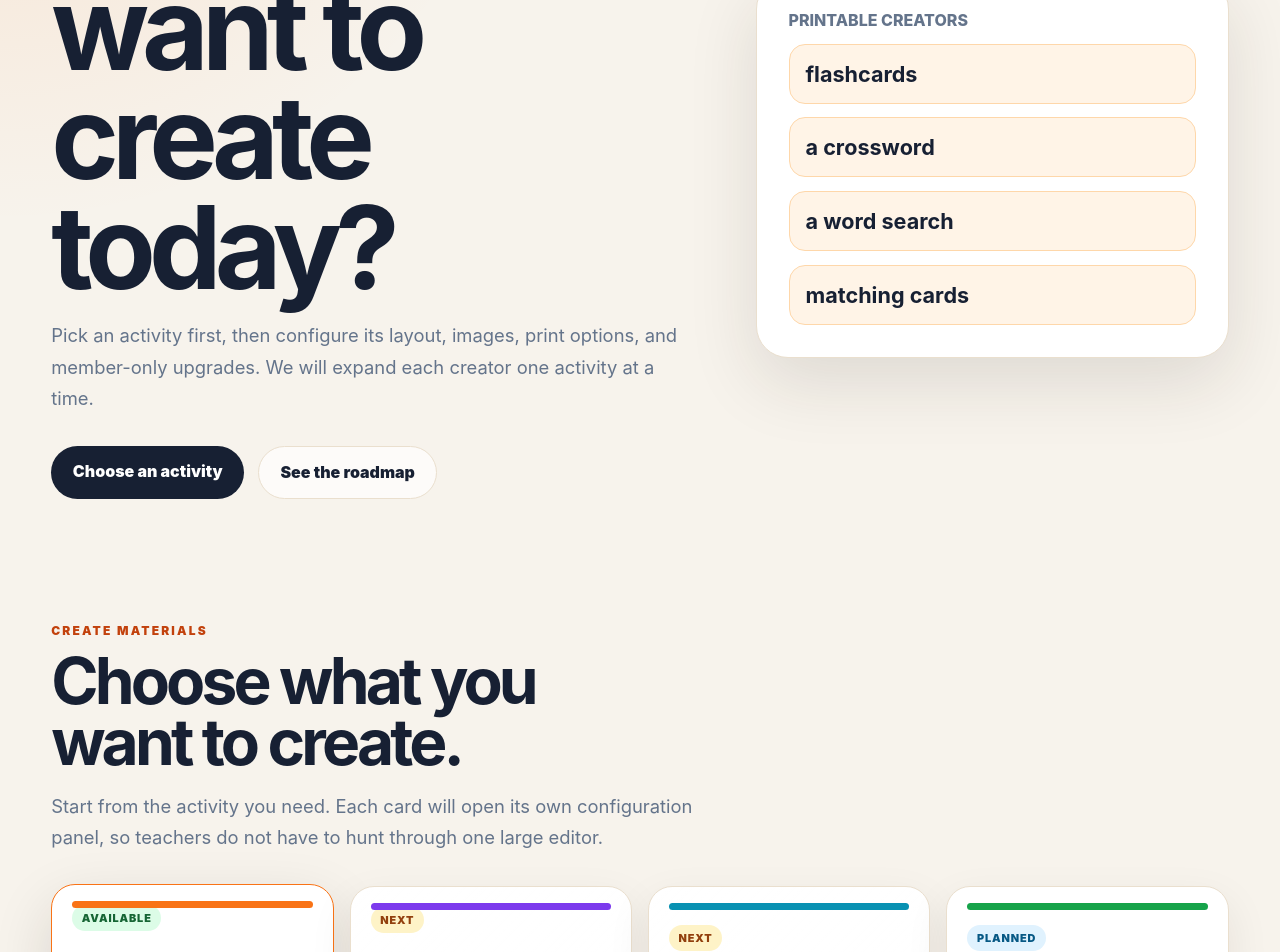
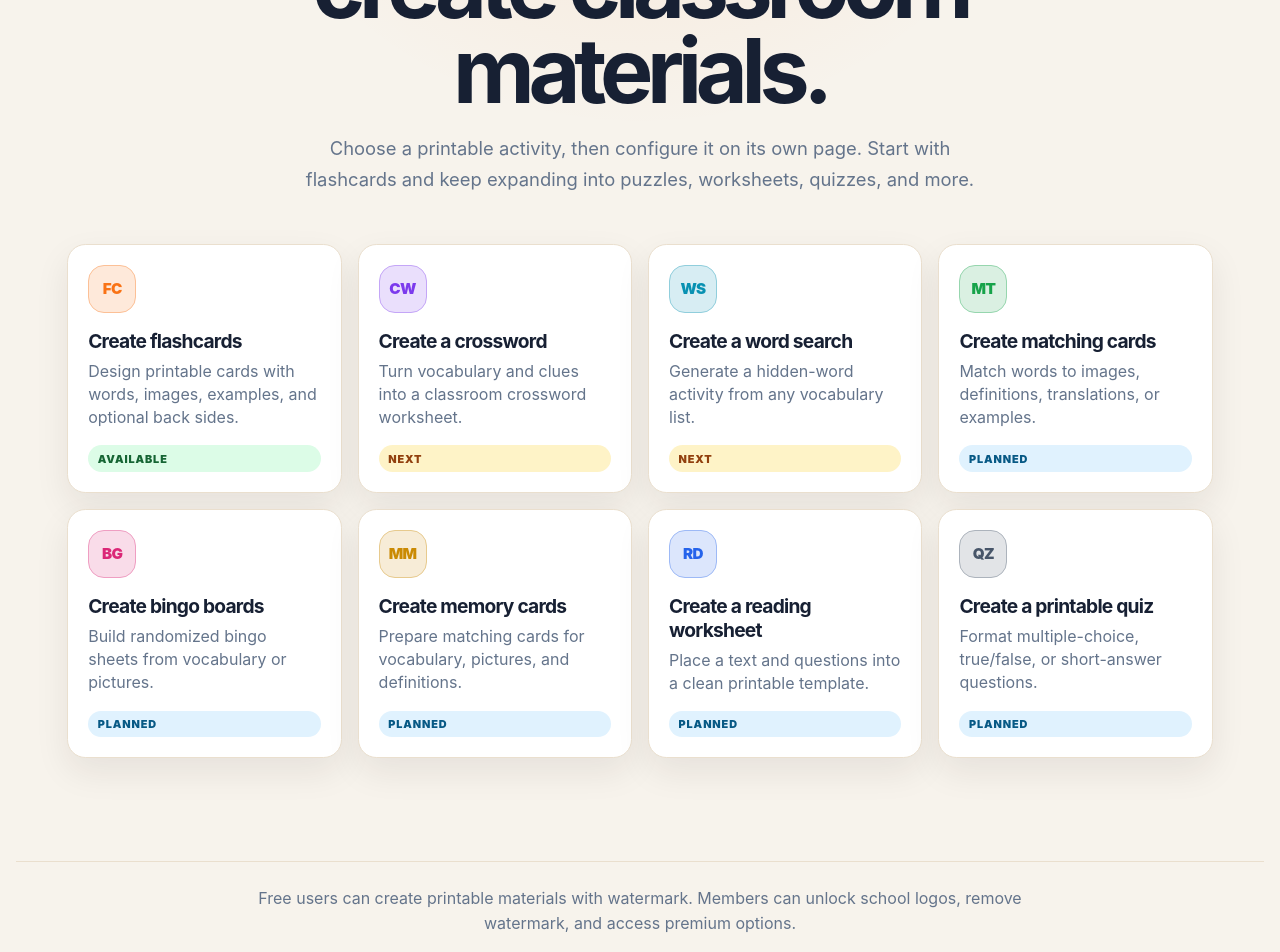
Before and after one commit to Towi04/Teachers, a Next.js app: page / in a window 1280 px wide. Shown: the part 320-1272 px from the top of the page. Built offline with nearby package versions, Linux system fonts and the light colour scheme.

Commit message:
Move activity configuration to dedicated pages
Co-authored-by: Towi04 <Towi04@users.noreply.github.com>

```diff
--- a/app/globals.css
+++ b/app/globals.css
@@ -49,6 +49,12 @@ main {
   min-height: 100vh;
 }
 
+.tool-home {
+  background:
+    radial-gradient(circle at top, rgba(249, 115, 22, 0.13), transparent 28rem),
+    var(--background);
+}
+
 .topbar {
   align-items: center;
   backdrop-filter: blur(18px);
@@ -84,6 +90,103 @@ main {
   gap: clamp(2rem, 5vw, 5rem);
   grid-template-columns: minmax(0, 1.15fr) minmax(18rem, 0.85fr);
   padding: clamp(3rem, 8vw, 7rem) clamp(1rem, 4vw, 4rem) 3rem;
+}
+
+.tools-hero {
+  margin: 0 auto;
+  max-width: 62rem;
+  padding: clamp(3rem, 8vw, 6rem) clamp(1rem, 4vw, 4rem) 2rem;
+  text-align: center;
+}
+
+.tools-hero h1 {
+  font-size: clamp(2.8rem, 7vw, 6.6rem);
+  letter-spacing: -0.07em;
+  line-height: 0.95;
+  margin: 0;
+}
+
+.tools-hero p:not(.eyebrow) {
+  color: var(--muted);
+  font-size: 1.15rem;
+  line-height: 1.7;
+  margin: 1.25rem auto 0;
+  max-width: 44rem;
+}
+
+.tool-grid-section {
+  margin: 0 auto;
+  max-width: 78rem;
+  padding: 1rem clamp(1rem, 4vw, 4rem) clamp(4rem, 8vw, 7rem);
+}
+
+.tool-grid {
+  display: grid;
+  gap: 1rem;
+  grid-template-columns: repeat(4, minmax(0, 1fr));
+}
+
+.tool-card {
+  background: white;
+  border: 1px solid var(--line);
+  border-radius: 1.15rem;
+  box-shadow: 0 14px 34px rgba(38, 31, 24, 0.08);
+  display: grid;
+  gap: 1rem;
+  min-height: 14.5rem;
+  padding: 1.25rem;
+  transition:
+    border-color 180ms ease,
+    box-shadow 180ms ease,
+    transform 180ms ease;
+}
+
+.tool-card:hover {
+  border-color: var(--activity-accent);
+  box-shadow: 0 24px 60px rgba(38, 31, 24, 0.14);
+  transform: translateY(-3px);
+}
+
+.tool-card h2 {
+  font-size: 1.2rem;
+  letter-spacing: -0.04em;
+  margin: 0;
+}
+
+.tool-card p {
+  color: var(--muted);
+  line-height: 1.45;
+  margin: 0.45rem 0 0;
+}
+
+.tool-icon {
+  align-items: center;
+  background: color-mix(in srgb, var(--activity-accent), white 84%);
+  border: 1px solid color-mix(in srgb, var(--activity-accent), white 55%);
+  border-radius: 1rem;
+  color: var(--activity-accent);
+  display: inline-flex;
+  font-size: 0.95rem;
+  font-weight: 1000;
+  height: 3rem;
+  justify-content: center;
+  letter-spacing: -0.04em;
+  width: 3rem;
+}
+
+.compact-plans {
+  border-top: 1px solid var(--line);
+  margin: 0 auto;
+  max-width: 78rem;
+  padding: 1.5rem clamp(1rem, 4vw, 4rem) 3rem;
+  text-align: center;
+}
+
+.compact-plans p {
+  color: var(--muted);
+  line-height: 1.6;
+  margin: 0 auto;
+  max-width: 52rem;
 }
 
 .hero-copy h1,
@@ -207,6 +310,37 @@ main {
   gap: 1rem;
   grid-template-columns: repeat(4, minmax(0, 1fr));
   margin-bottom: 2rem;
+}
+
+.config-header {
+  margin: 0 auto 2rem;
+  max-width: 64rem;
+}
+
+.config-header h1 {
+  font-size: clamp(2.5rem, 6vw, 5.5rem);
+  letter-spacing: -0.07em;
+  line-height: 0.95;
+  margin: 0;
+}
+
+.config-header p:not(.eyebrow) {
+  color: var(--muted);
+  font-size: 1.1rem;
+  line-height: 1.6;
+  max-width: 42rem;
+}
+
+.back-link {
+  background: white;
+  border: 1px solid var(--line);
+  border-radius: 999px;
+  color: var(--muted);
+  display: inline-flex;
+  font-size: 0.85rem;
+  font-weight: 900;
+  margin-bottom: 1.5rem;
+  padding: 0.65rem 0.9rem;
 }
 
 .activity-card {
@@ -794,6 +928,7 @@ main {
 
   .asset-grid,
   .activity-picker,
+  .tool-grid,
   .card-grid,
   .roadmap-grid {
     grid-template-columns: repeat(2, minmax(0, 1fr));
@@ -811,6 +946,7 @@ main {
   .flashcard-sheet,
   .asset-grid,
   .activity-picker,
+  .tool-grid,
   .card-grid,
   .planned-preview-grid,
   .roadmap-grid {
--- a/app/page.tsx
+++ b/app/page.tsx
@@ -1,193 +1,63 @@
-import { ActivityStudio } from "@/components/ActivityStudio";
-import Image from "next/image";
-import {
-  activityDefinitions,
-  planTiers,
-  vocabularyAssets,
-  vocabularySets,
-} from "@/lib/content";
-
-const roadmap = [
-  {
-    title: "Printable foundation",
-    status: "Current focus",
-    items: [
-      "Reusable vocabulary and content collections",
-      "Flashcard generator",
-      "PDF-ready print layouts",
-      "Public/private content rules",
-    ],
-  },
-  {
-    title: "More printable templates",
-    status: "Next",
-    items: [
-      "Word search generator",
-      "Matching worksheets",
-      "Reading comprehension layouts",
-      "Teacher template gallery",
-    ],
-  },
-  {
-    title: "Digital activities",
-    status: "Later",
-    items: [
-      "Online practice modes",
-      "Class join codes",
-      "Student results",
-      "H5P playback and authoring evaluation",
-    ],
-  },
-];
+import Link from "next/link";
+import type { CSSProperties } from "react";
+import { activityDefinitions } from "@/lib/content";
 
 export default function Home() {
-  const vocabularySet = vocabularySets[0];
-
   return (
-    <main>
+    <main className="tool-home">
       <nav className="topbar no-print" aria-label="Main navigation">
         <a className="brand" href="#top">
           MyOwnMaterials
         </a>
         <div>
-          <a href="#create">Create</a>
-          <a href="#library">Library</a>
-          <a href="#pricing">Plans</a>
-          <a href="#roadmap">Roadmap</a>
+          <a href="#tools">Tools</a>
+          <a href="#plans">Plans</a>
         </div>
       </nav>
 
-      <section className="hero" id="top">
-        <div className="hero-copy">
+      <section className="tools-hero" id="top">
+        <div>
           <p className="eyebrow">MyOwnMaterials</p>
-          <h1>What do you want to create today?</h1>
+          <h1>Every tool you need to create classroom materials.</h1>
           <p>
-            Pick an activity first, then configure its layout, images, print
-            options, and member-only upgrades. We will expand each creator one
-            activity at a time.
+            Choose a printable activity, then configure it on its own page.
+            Start with flashcards and keep expanding into puzzles, worksheets,
+            quizzes, and more.
           </p>
-          <div className="hero-actions no-print">
-            <a className="primary-link" href="#create">
-              Choose an activity
-            </a>
-            <a className="secondary-link" href="#roadmap">
-              See the roadmap
-            </a>
-          </div>
         </div>
+      </section>
 
-        <div className="hero-card no-print" aria-label="Available creators">
-          <span>Printable creators</span>
-          {activityDefinitions.slice(0, 4).map((activity) => (
-            <strong key={activity.id}>{activity.title.replace("Create ", "")}</strong>
+      <section className="tool-grid-section" id="tools" aria-label="Tools">
+        <div className="tool-grid">
+          {activityDefinitions.map((activity) => (
+            <Link
+              className="tool-card"
+              href={`/create/${activity.id}`}
+              key={activity.id}
+              style={{ "--activity-accent": activity.accent } as CSSProperties}
+            >
+              <span className="tool-icon">{activity.icon}</span>
+              <div>
+                <h2>{activity.title}</h2>
+                <p>{activity.description}</p>
+              </div>
+              <span className={`activity-status status-${activity.status}`}>
+                {activity.status === "available"
+                  ? "Available"
+                  : activity.status === "next"
+                    ? "Next"
+                    : "Planned"}
+              </span>
+            </Link>
           ))}
         </div>
       </section>
 
-      <ActivityStudio initialSet={vocabularySet} />
-
-      <section className="library-section no-print" id="library">
-        <div className="section-heading">
-          <p className="eyebrow">Reusable asset library</p>
-          <h2>Reduce duplicate uploads and keep public content safer.</h2>
-          <p>
-            Teachers can reuse approved images for common words. Public assets
-            need clear license status before they can generate credits.
-          </p>
-        </div>
-
-        <div className="asset-grid">
-          {vocabularyAssets.map((asset) => (
-            <article className="asset-card" key={asset.id}>
-              <Image
-                src={asset.imageUrl}
-                alt={asset.alt}
-                width={640}
-                height={480}
-              />
-              <div>
-                <span>{asset.word}</span>
-                <strong>{asset.title}</strong>
-                <small>{asset.licenseStatus}</small>
-              </div>
-            </article>
-          ))}
-        </div>
-      </section>
-
-      <section className="template-section no-print">
-        <div className="section-heading">
-          <p className="eyebrow">Activity-first workflow</p>
-          <h2>Each material type gets its own focused settings.</h2>
-          <p>
-            Flashcards can have card size, frame color, images, print sides,
-            fonts, and member-only branding. Crosswords, word searches, bingo,
-            and worksheets will get their own panels as they are built.
-          </p>
-        </div>
-        <div className="card-grid">
-          {activityDefinitions.slice(0, 4).map((activity) => (
-            <article className="info-card" key={activity.id}>
-              <span
-                aria-hidden="true"
-                className="template-dot"
-                style={{ background: activity.accent }}
-              />
-              <h3>{activity.title}</h3>
-              <p>{activity.configurationHighlights.join(", ")}</p>
-            </article>
-          ))}
-        </div>
-      </section>
-
-      <section className="pricing-section no-print" id="pricing">
-        <div className="section-heading">
-          <p className="eyebrow">Freemium model</p>
-          <h2>Free creation, credit-based sharing, premium branding.</h2>
-        </div>
-        <div className="card-grid">
-          {planTiers.map((plan) => (
-            <article className="price-card" key={plan.id}>
-              <h3>{plan.name}</h3>
-              <p>{plan.publicDownloads}</p>
-              <ul>
-                <li>{plan.dailyDownloads}</li>
-                <li>{plan.watermark ? "Includes watermark" : "No watermark"}</li>
-                <li>
-                  {plan.canUseSchoolLogo
-                    ? "School logo supported"
-                    : "No school logo"}
-                </li>
-              </ul>
-            </article>
-          ))}
-        </div>
-      </section>
-
-      <section className="roadmap-section no-print" id="roadmap">
-        <div className="section-heading">
-          <p className="eyebrow">Roadmap</p>
-          <h2>Digital and H5P work comes after the printable foundation.</h2>
-          <p>
-            H5P remains an advanced future option. MyOwnMaterials should first
-            own the content model, publishing rules, templates, and printable
-            output.
-          </p>
-        </div>
-
-        <div className="roadmap-grid">
-          {roadmap.map((phase) => (
-            <article className="roadmap-card" key={phase.title}>
-              <span>{phase.status}</span>
-              <h3>{phase.title}</h3>
-              <ul>
-                {phase.items.map((item) => (
-                  <li key={item}>{item}</li>
-                ))}
-              </ul>
-            </article>
-          ))}
-        </div>
+      <section className="compact-plans no-print" id="plans">
+        <p>
+          Free users can create printable materials with watermark. Members can
+          unlock school logos, remove watermark, and access premium options.
+        </p>
       </section>
     </main>
   );
--- a/components/ActivityStudio.tsx
+++ b/components/ActivityStudio.tsx
@@ -1,6 +1,7 @@
 "use client";
 
 import Image from "next/image";
+import Link from "next/link";
 import { useMemo, useState } from "react";
 import {
   activityDefinitions,
@@ -15,6 +16,8 @@ import {
 
 type ActivityStudioProps = {
   initialSet: VocabularySet;
+  initialActivityId?: ActivityId;
+  showPicker?: boolean;
 };
 
 type CardSize = "small" | "medium" | "large";
@@ -23,9 +26,13 @@ type FontStyle = "rounded" | "classic" | "bold";
 
 const frameColors = ["#f97316", "#2563eb", "#16a34a", "#db2777", "#111827"];
 
-export function ActivityStudio({ initialSet }: ActivityStudioProps) {
+export function ActivityStudio({
+  initialActivityId = "flashcards",
+  initialSet,
+  showPicker = true,
+}: ActivityStudioProps) {
   const [selectedActivityId, setSelectedActivityId] =
-    useState<ActivityId>("flashcards");
+    useState<ActivityId>(initialActivityId);
   const [selectedPlanId, setSelectedPlanId] =
     useState<PlanTier["id"]>("free");
   const [visibility, setVisibility] = useState(initialSet.visibility);
@@ -47,13 +54,15 @@ export function ActivityStudio({ initialSet }: ActivityStudioProps) {
 
   return (
     <section className="activity-studio" id="create">
+      {showPicker ? (
+        <>
           <div className="section-heading">
             <p className="eyebrow">Create materials</p>
             <h2>Choose what you want to create.</h2>
             <p>
               Start from the activity you need. Each card will open its own
-          configuration panel, so teachers do not have to hunt through one large
-          editor.
+              configuration panel, so teachers do not have to hunt through one
+              large editor.
             </p>
           </div>
 
@@ -67,9 +76,12 @@ export function ActivityStudio({ initialSet }: ActivityStudioProps) {
                 }
                 key={activity.id}
                 onClick={() => setSelectedActivityId(activity.id)}
-            style={{ "--activity-accent": activity.accent } as React.CSSProperties}
+                style={
+                  { "--activity-accent": activity.accent } as React.CSSProperties
+                }
                 type="button"
               >
+                <span className="tool-icon">{activity.icon}</span>
                 <span className={`activity-status status-${activity.status}`}>
                   {activity.status === "available"
                     ? "Available"
@@ -86,6 +98,17 @@ export function ActivityStudio({ initialSet }: ActivityStudioProps) {
               </button>
             ))}
           </div>
+        </>
+      ) : (
+        <div className="config-header no-print">
+          <Link href="/" className="back-link">
+            Back to all tools
+          </Link>
+          <p className="eyebrow">Configure activity</p>
+          <h1>{selectedActivity?.title}</h1>
+          <p>{selectedActivity?.description}</p>
+        </div>
+      )}
 
       <div className="studio-grid">
         <aside
```
Also changed, not shown: app/create/[activityId]/page.tsx (added, +51 -0 lines), lib/content.ts (+9 -0 lines). Lines whose indentation alone changed are shown as unchanged.
